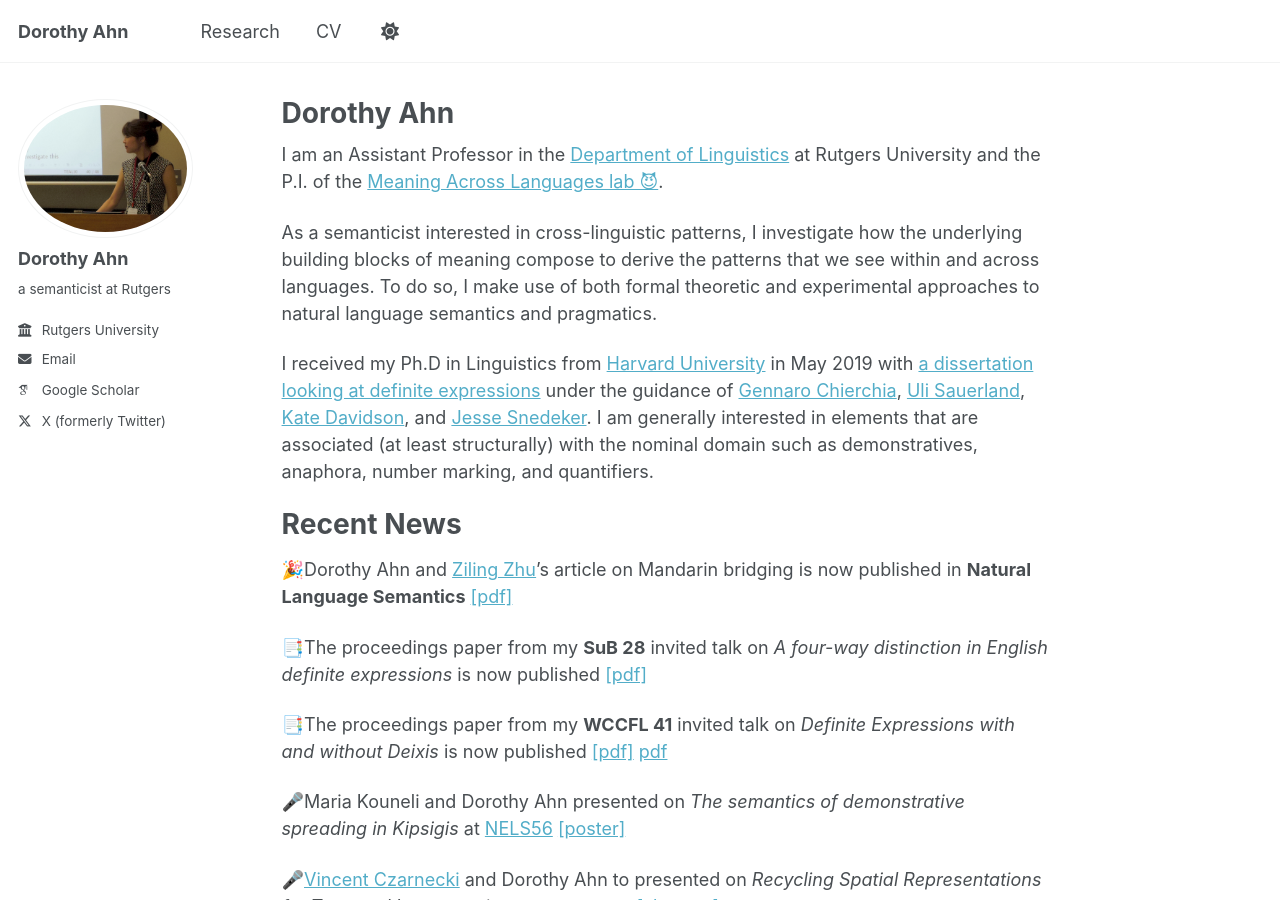
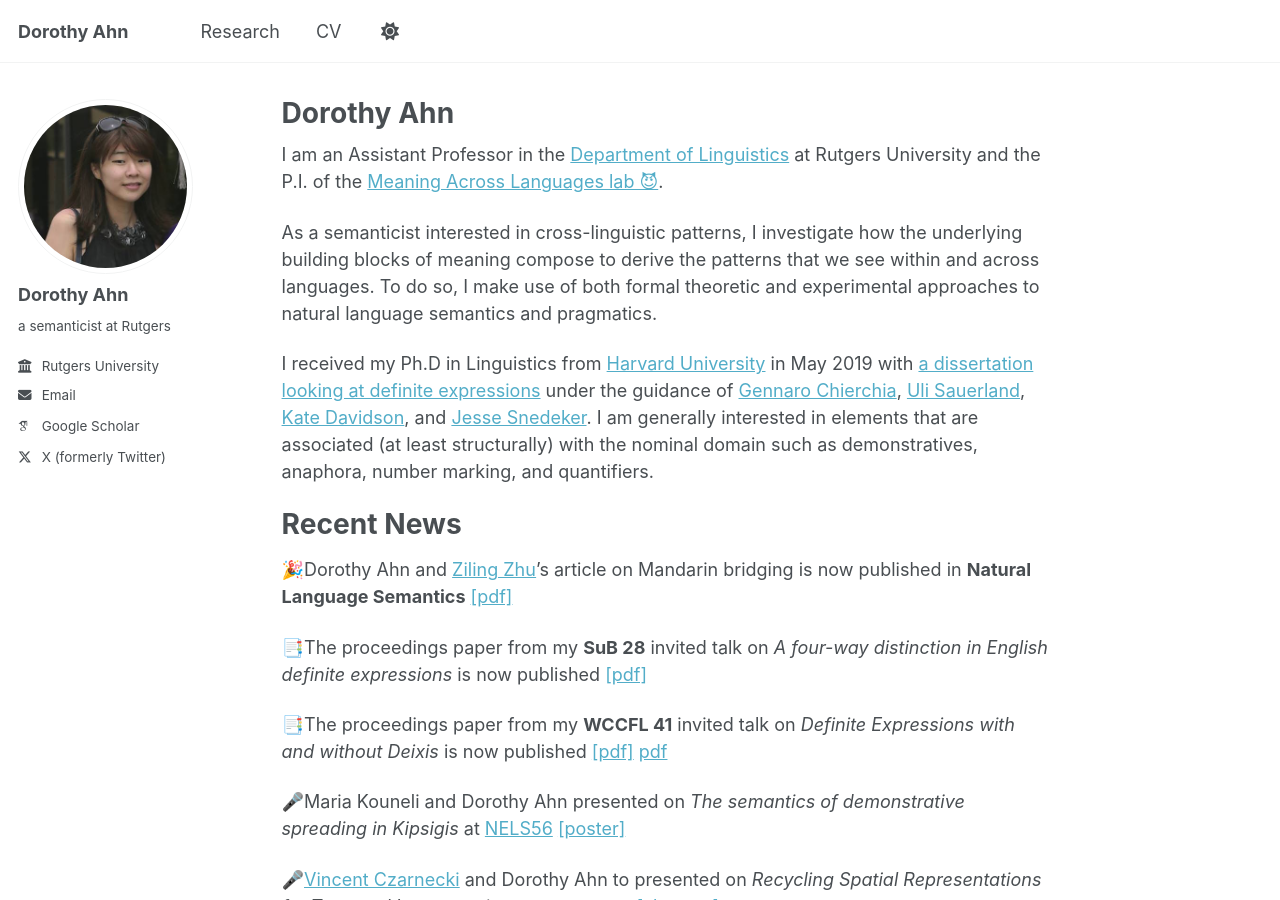
Before and after one commit to doroahn/doroahn.github.io, a Jekyll site: the page built from _pages/about.md, in a window 1280 px wide and 900 px high. Built offline with Jekyll 4.4.1, drawn with Linux system fonts in a browser that asks for light colours; some web fonts are replaced.

Commit message:
Update _config.yml

```diff
--- a/_config.yml
+++ b/_config.yml
@@ -22,7 +22,7 @@ repository               : #"academicpages/academicpages.github.io"
 #               Additional customization can be done by editing /_includes/author-profile.html
 author:
   # Biographic information
-  avatar           : "website_photo.JPG"
+  avatar           : "mugshot2.jpg"
   name             : "Dorothy Ahn"
   pronouns         : # example: "she/her"
   bio              : "a semanticist at Rutgers"
```
